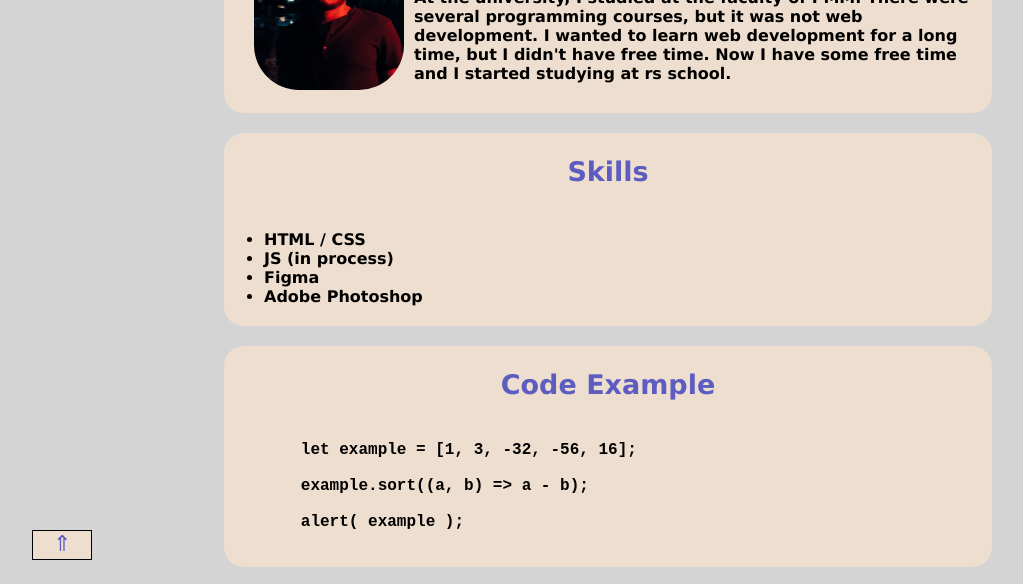
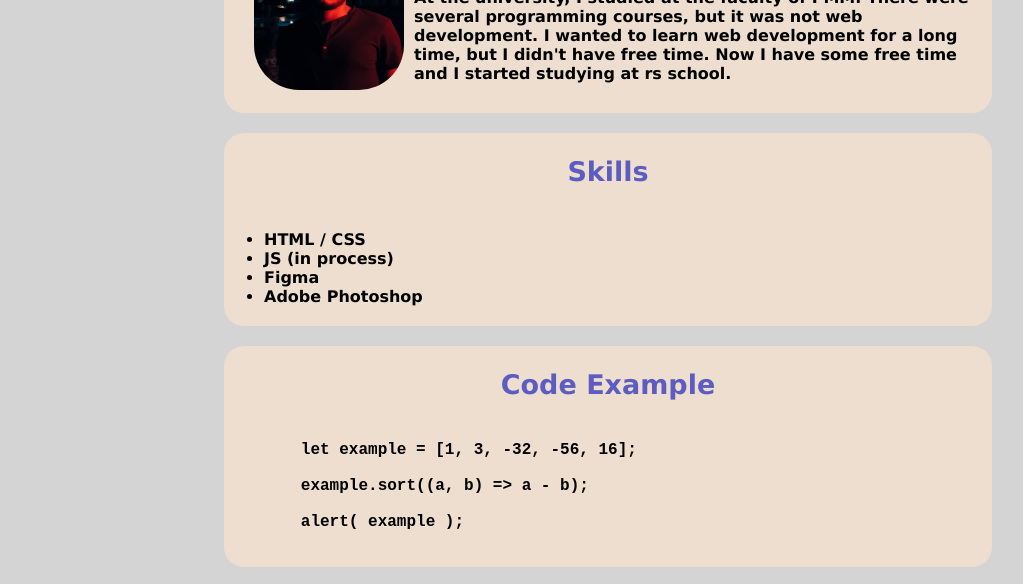
Before and after one commit to Davszz/rsschool-cv-22, a plain HTML site: page index.html in a window 1280 px wide. Shown: the part 200-784 px from the top of the page, without its empty margins (32-1055 px from the left). Drawn offline with Linux system fonts and the light colour scheme.

Commit message:
feat: html update

```diff
--- a/index.html
+++ b/index.html
@@ -79,7 +79,7 @@
     <span>© 2022</span>
     <span>Discrod:davszz</span>
   </footer>
-  <div class="circle"><a href="#top">&uArr;</a></div>
+    <!-- <div class="circle"><a href="#top">&uArr;</a></div> -->
 </body>
 
 </html>
```
